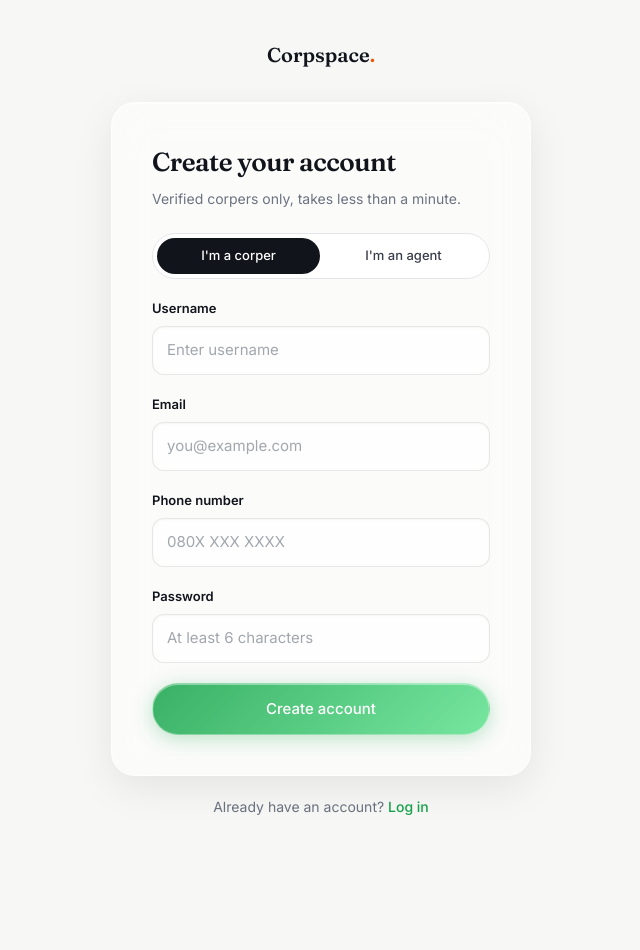
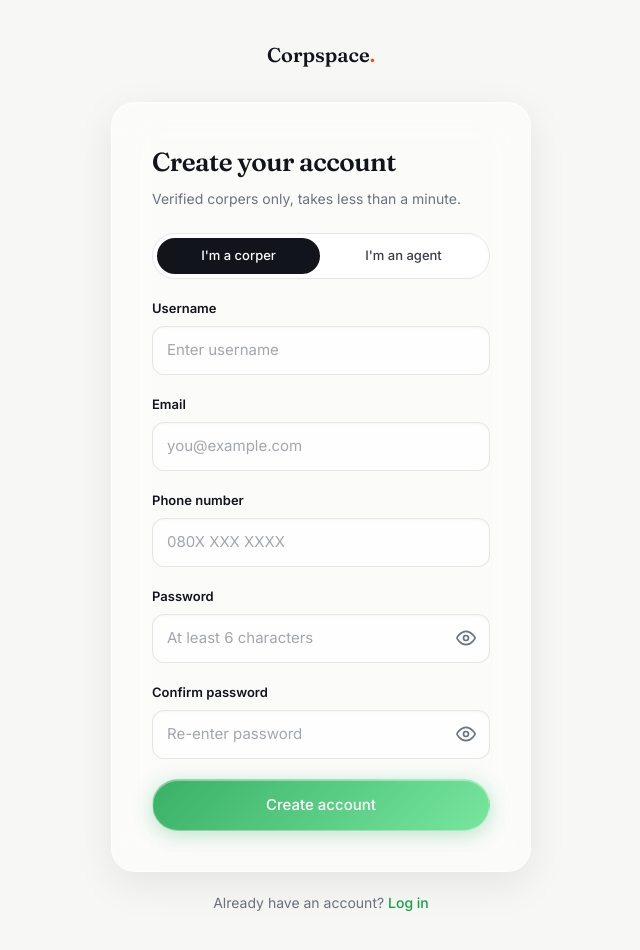
Before and after one commit to Rilwan2004/cs-render, a React (Vite) app in the folder frontend/: page /register in a window 1280 px wide. Shown: the top 950 px of the page, without its empty margins (319-959 px from the left). Before the commit the page ends 857 px from the top, so only its background shows below. Built offline with nearby package versions, Linux system fonts and the light colour scheme; no server answers.

Commit message:
major changes

```diff
--- a/frontend/src/pages/Login.jsx
+++ b/frontend/src/pages/Login.jsx
@@ -15,6 +15,7 @@
     });
     const [error, setError] = React.useState("");
     const [submitting, setSubmitting] = React.useState(false);
+    const [showPassword, setShowPassword] = React.useState(false);
 
     const navigate = useNavigate();
 
@@ -69,14 +70,47 @@
                         </div>
                         <div className="form-field">
                             <label htmlFor="password">Password</label>
+                            <div style={{ position: "relative" }}>
                                 <input
-                                type="password"
+                                    type={showPassword ? "text" : "password"}
                                     id="password"
                                     name="password"
                                     placeholder="Enter password"
                                     onChange={handleChange}
                                     required
+                                    style={{ width: "100%", paddingRight: 40, boxSizing: "border-box" }}
                                 />
+                                <button
+                                    type="button"
+                                    onClick={() => setShowPassword((prev) => !prev)}
+                                    aria-label={showPassword ? "Hide password" : "Show password"}
+                                    style={{
+                                        position: "absolute",
+                                        right: 10,
+                                        top: "50%",
+                                        transform: "translateY(-50%)",
+                                        background: "none",
+                                        border: "none",
+                                        cursor: "pointer",
+                                        padding: 4,
+                                        display: "flex",
+                                        alignItems: "center",
+                                        color: "var(--slate-500)"
+                                    }}
+                                >
+                                    {showPassword ? (
+                                        <svg width="20" height="20" viewBox="0 0 24 24" fill="none" stroke="currentColor" strokeWidth="2" strokeLinecap="round" strokeLinejoin="round">
+                                            <path d="M17.94 17.94A10.94 10.94 0 0 1 12 20c-7 0-11-8-11-8a18.45 18.45 0 0 1 5.06-5.94M9.9 4.24A10.94 10.94 0 0 1 12 4c7 0 11 8 11 8a18.5 18.5 0 0 1-2.16 3.19m-6.72-1.07a3 3 0 1 1-4.24-4.24" />
+                                            <line x1="1" y1="1" x2="23" y2="23" />
+                                        </svg>
+                                    ) : (
+                                        <svg width="20" height="20" viewBox="0 0 24 24" fill="none" stroke="currentColor" strokeWidth="2" strokeLinecap="round" strokeLinejoin="round">
+                                            <path d="M1 12s4-8 11-8 11 8 11 8-4 8-11 8-11-8-11-8z" />
+                                            <circle cx="12" cy="12" r="3" />
+                                        </svg>
+                                    )}
+                                </button>
+                            </div>
                         </div>
                         <button type="submit" className="btn btn-primary btn-full" disabled={submitting}>
                             {submitting ? "Logging in..." : "Log in"}
--- a/frontend/src/pages/Register.jsx
+++ b/frontend/src/pages/Register.jsx
@@ -17,10 +17,13 @@
         email: "",
         phone: "",
         password: "",
+        confirmPassword: "",
         role: "corps_member"
     });
     const [error, setError] = React.useState("");
     const [submitting, setSubmitting] = React.useState(false);
+    const [showPassword, setShowPassword] = React.useState(false);
+    const [showConfirmPassword, setShowConfirmPassword] = React.useState(false);
 
     const navigate = useNavigate();
 
@@ -31,9 +34,16 @@
     const handleSubmit = async (e) => {
         e.preventDefault();
         setError("");
+
+        if (values.password !== values.confirmPassword) {
+            setError("Passwords do not match.");
+            return;
+        }
+
         setSubmitting(true);
         try {
-            await axios.post(`${API_URL}/auth/register`, values);
+            const { confirmPassword, ...payload } = values;
+            await axios.post(`${API_URL}/auth/register`, payload);
             navigate("/login");
         } catch (err) {
             console.error("Error during registration:", err);
@@ -115,15 +125,93 @@
                         </div>
                         <div className="form-field">
                             <label htmlFor="password">Password</label>
+                            <div style={{ position: "relative" }}>
                                 <input
-                                type="password"
+                                    type={showPassword ? "text" : "password"}
                                     id="password"
                                     name="password"
                                     placeholder="At least 6 characters"
                                     onChange={handleChange}
                                     required
                                     minLength={6}
+                                    style={{ width: "100%", paddingRight: 40, boxSizing: "border-box" }}
                                 />
+                                <button
+                                    type="button"
+                                    onClick={() => setShowPassword((prev) => !prev)}
+                                    aria-label={showPassword ? "Hide password" : "Show password"}
+                                    style={{
+                                        position: "absolute",
+                                        right: 10,
+                                        top: "50%",
+                                        transform: "translateY(-50%)",
+                                        background: "none",
+                                        border: "none",
+                                        cursor: "pointer",
+                                        padding: 4,
+                                        display: "flex",
+                                        alignItems: "center",
+                                        color: "var(--slate-500)"
+                                    }}
+                                >
+                                    {showPassword ? (
+                                        <svg width="20" height="20" viewBox="0 0 24 24" fill="none" stroke="currentColor" strokeWidth="2" strokeLinecap="round" strokeLinejoin="round">
+                                            <path d="M17.94 17.94A10.94 10.94 0 0 1 12 20c-7 0-11-8-11-8a18.45 18.45 0 0 1 5.06-5.94M9.9 4.24A10.94 10.94 0 0 1 12 4c7 0 11 8 11 8a18.5 18.5 0 0 1-2.16 3.19m-6.72-1.07a3 3 0 1 1-4.24-4.24" />
+                                            <line x1="1" y1="1" x2="23" y2="23" />
+                                        </svg>
+                                    ) : (
+                                        <svg width="20" height="20" viewBox="0 0 24 24" fill="none" stroke="currentColor" strokeWidth="2" strokeLinecap="round" strokeLinejoin="round">
+                                            <path d="M1 12s4-8 11-8 11 8 11 8-4 8-11 8-11-8-11-8z" />
+                                            <circle cx="12" cy="12" r="3" />
+                                        </svg>
+                                    )}
+                                </button>
+                            </div>
+                        </div>
+                        <div className="form-field">
+                            <label htmlFor="confirmPassword">Confirm password</label>
+                            <div style={{ position: "relative" }}>
+                                <input
+                                    type={showConfirmPassword ? "text" : "password"}
+                                    id="confirmPassword"
+                                    name="confirmPassword"
+                                    placeholder="Re-enter password"
+                                    onChange={handleChange}
+                                    required
+                                    minLength={6}
+                                    style={{ width: "100%", paddingRight: 40, boxSizing: "border-box" }}
+                                />
+                                <button
+                                    type="button"
+                                    onClick={() => setShowConfirmPassword((prev) => !prev)}
+                                    aria-label={showConfirmPassword ? "Hide password" : "Show password"}
+                                    style={{
+                                        position: "absolute",
+                                        right: 10,
+                                        top: "50%",
+                                        transform: "translateY(-50%)",
+                                        background: "none",
+                                        border: "none",
+                                        cursor: "pointer",
+                                        padding: 4,
+                                        display: "flex",
+                                        alignItems: "center",
+                                        color: "var(--slate-500)"
+                                    }}
+                                >
+                                    {showConfirmPassword ? (
+                                        <svg width="20" height="20" viewBox="0 0 24 24" fill="none" stroke="currentColor" strokeWidth="2" strokeLinecap="round" strokeLinejoin="round">
+                                            <path d="M17.94 17.94A10.94 10.94 0 0 1 12 20c-7 0-11-8-11-8a18.45 18.45 0 0 1 5.06-5.94M9.9 4.24A10.94 10.94 0 0 1 12 4c7 0 11 8 11 8a18.5 18.5 0 0 1-2.16 3.19m-6.72-1.07a3 3 0 1 1-4.24-4.24" />
+                                            <line x1="1" y1="1" x2="23" y2="23" />
+                                        </svg>
+                                    ) : (
+                                        <svg width="20" height="20" viewBox="0 0 24 24" fill="none" stroke="currentColor" strokeWidth="2" strokeLinecap="round" strokeLinejoin="round">
+                                            <path d="M1 12s4-8 11-8 11 8 11 8-4 8-11 8-11-8-11-8z" />
+                                            <circle cx="12" cy="12" r="3" />
+                                        </svg>
+                                    )}
+                                </button>
+                            </div>
                         </div>
                         <button type="submit" className="btn btn-primary btn-full" disabled={submitting}>
                             {submitting ? "Creating account..." : "Create account"}
```
Lines whose indentation alone changed are shown as unchanged.
